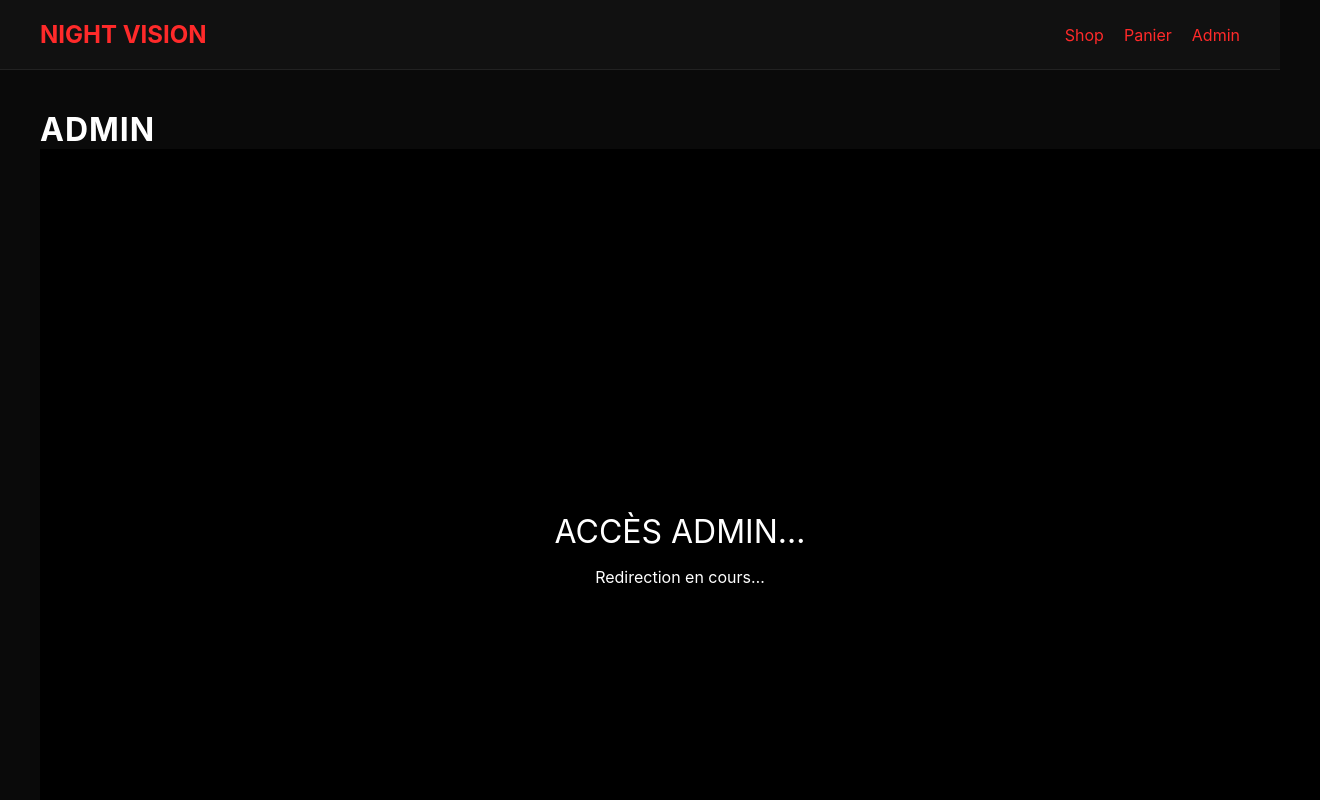
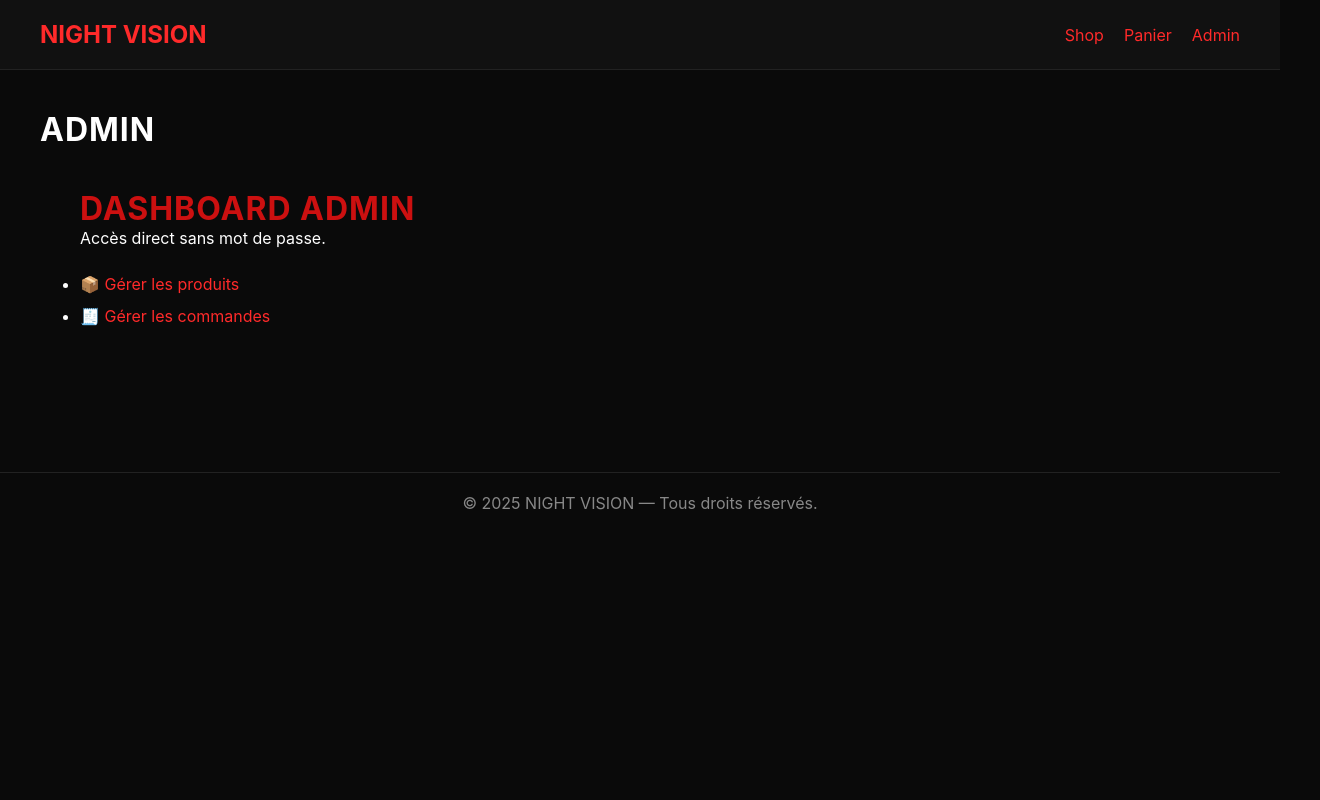
Before and after one commit to gaetanfionda-bot/NV12_FIXED_FINAL.zip, a Next.js app: page /admin in a window 1280 px wide. Before the commit this address had no page. Shown: the top 800 px of the page, 1320 px wide, since content can reach past the window. Built offline with nearby package versions, Linux system fonts and the light colour scheme.

Commit message:
Update page.jsx

```diff
--- a/app/admin/page.jsx
+++ b/app/admin/page.jsx
@@ -1,30 +1,14 @@
-"use client";
+// app/admin/page.jsx
+export default function AdminHome() {
+  return (
+    <div style={{ padding: "40px", color: "#fff" }}>
+      <h1 style={{ fontSize: "32px", color: "#cc1010" }}>Dashboard Admin</h1>
+      <p>Accès direct sans mot de passe.</p>
 
-import { useEffect } from "react";
-import { useRouter } from "next/navigation";
-
-export default function AdminLoginPage() {
-  const router = useRouter();
-
-  useEffect(() => {
-    // Accès direct sans mot de passe
-    router.replace("/admin");
-  }, [router]);
-
-  return (
-    <div style={{
-      width: "100vw",
-      height: "100vh",
-      display: "flex",
-      justifyContent: "center",
-      alignItems: "center",
-      flexDirection: "column",
-      background: "black",
-      color: "white",
-      fontSize: "2rem"
-    }}>
-      <div>ACCÈS ADMIN…</div>
-      <div style={{ fontSize: "1rem", marginTop: "1rem" }}>Redirection en cours…</div>
+      <ul style={{ marginTop: "20px", lineHeight: "32px" }}>
+        <li><a href="/admin/products">📦 Gérer les produits</a></li>
+        <li><a href="/admin/orders">🧾 Gérer les commandes</a></li>
+      </ul>
     </div>
   );
 }
```
